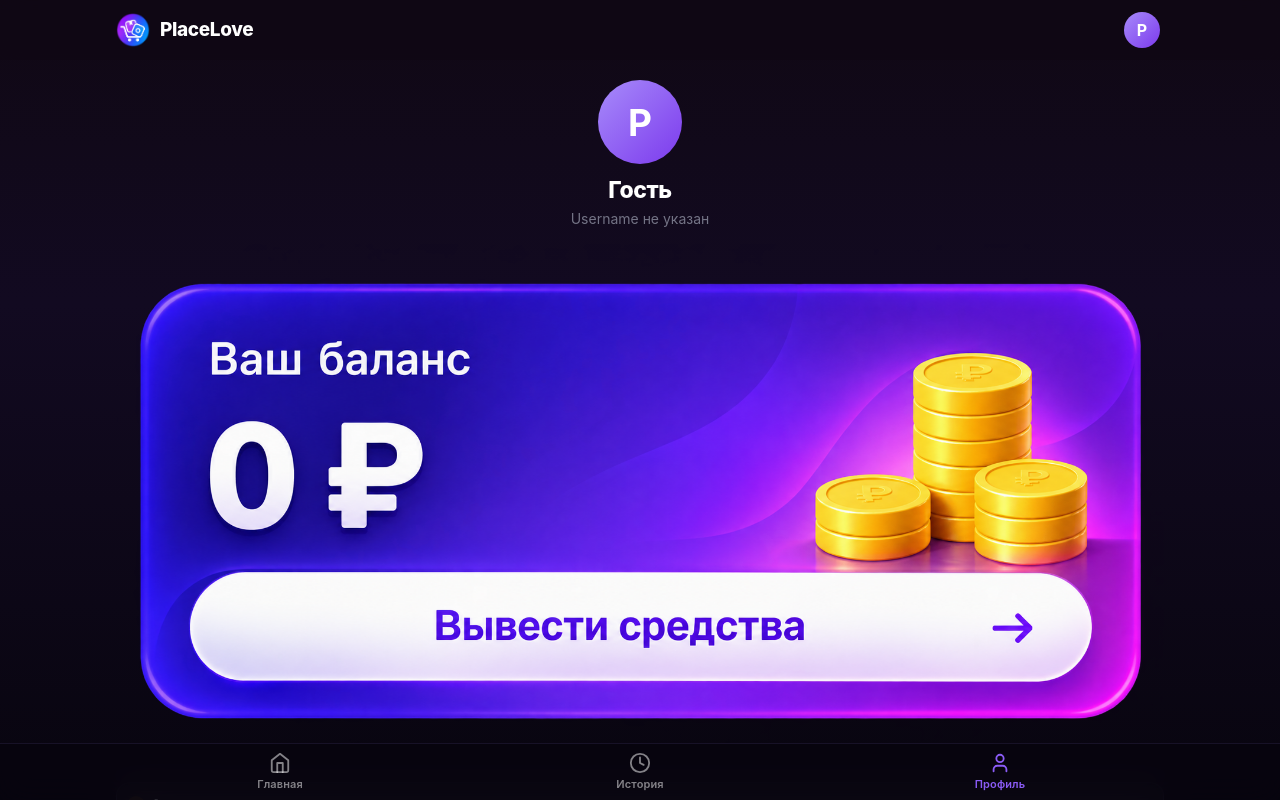
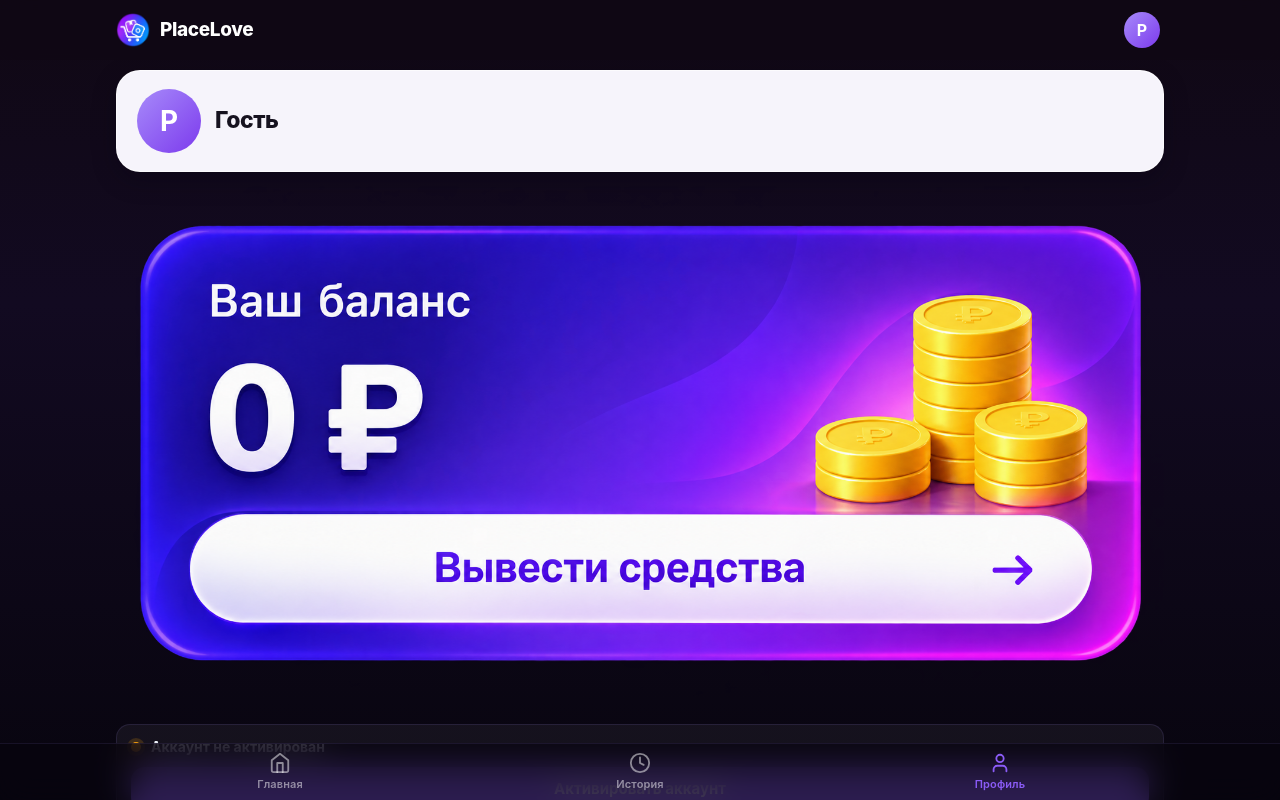
Before and after one commit to hwqigwi2/placelove, a Next.js app: page / in a window 1280 px wide. Both pictures are taken after a click on the button "Открыть профиль". Shown: the top 800 px of the page. Built offline with nearby package versions, Linux system fonts and the light colour scheme.

Commit message:
Refine profile layout and homepage spacing

```diff
--- a/components/AppShell.module.css
+++ b/components/AppShell.module.css
@@ -21,7 +21,7 @@
   width: 100%;
   max-width: var(--container);
   margin: 0 auto;
-  padding: 12px 16px calc(96px + env(safe-area-inset-bottom, 0px));
+  padding: 6px 16px calc(96px + env(safe-area-inset-bottom, 0px));
   display: flex;
   flex-direction: column;
 }
@@ -29,7 +29,7 @@
 .banner {
   border-radius: 18px;
   overflow: hidden;
-  margin-bottom: 20px;
+  margin-bottom: 14px;
   animation: fade-up 260ms ease-out both;
 }
 
@@ -48,7 +48,7 @@
 }
 
 .subheading {
-  margin: 0 0 16px;
+  margin: 0 0 12px;
   font-size: 15px;
   color: rgba(255, 255, 255, 0.55);
   animation: fade-up 260ms ease-out both;
--- a/components/Profile.module.css
+++ b/components/Profile.module.css
@@ -5,20 +5,30 @@
   animation: fade-up 260ms ease-out both;
 }
 
-.identity {
+.card {
+  display: flex;
+  align-items: center;
+  gap: 14px;
+  width: 100%;
+  padding: 18px 20px;
+  border-radius: 24px;
+  background: #f6f4fb;
+  border: 1px solid rgba(255, 255, 255, 0.65);
+  box-shadow: 0 8px 24px rgba(8, 4, 18, 0.28);
+}
+
+.cardText {
   display: flex;
   flex-direction: column;
-  align-items: center;
-  text-align: center;
-  padding-top: 4px;
+  min-width: 0;
 }
 
 .name {
-  margin: 10px 0 2px;
+  margin: 0;
   font-size: 23px;
   font-weight: 800;
   letter-spacing: -0.02em;
-  color: #ffffff;
+  color: #16121f;
   max-width: 100%;
   overflow: hidden;
   text-overflow: ellipsis;
@@ -26,16 +36,13 @@
 }
 
 .username {
-  margin: 0;
-  font-size: 15px;
+  margin: 4px 0 0;
+  font-size: 14px;
   font-weight: 600;
-  color: var(--accent-light);
-}
-
-.usernameMuted {
-  margin: 0;
-  font-size: 14px;
-  color: rgba(214, 222, 238, 0.5);
+  color: #7a7391;
+  overflow: hidden;
+  text-overflow: ellipsis;
+  white-space: nowrap;
 }
 
 .balance {
--- a/components/Profile.tsx
+++ b/components/Profile.tsx
@@ -38,14 +38,14 @@ export default function Profile({ user }: ProfileProps) {
 
   return (
     <section className={styles.section}>
-      <div className={styles.identity}>
-        <Avatar user={user} size={84} />
-        <h1 className={styles.name}>{user?.first_name ?? "Гость"}</h1>
-        {user?.username ? (
-          <p className={styles.username}>@{user.username}</p>
-        ) : (
-          <p className={styles.usernameMuted}>Username не указан</p>
-        )}
+      <div className={styles.card}>
+        <Avatar user={user} size={64} />
+        <div className={styles.cardText}>
+          <h1 className={styles.name}>{user?.first_name ?? "Гость"}</h1>
+          {user?.username && (
+            <p className={styles.username}>@{user.username}</p>
+          )}
+        </div>
       </div>
 
       <button
```
